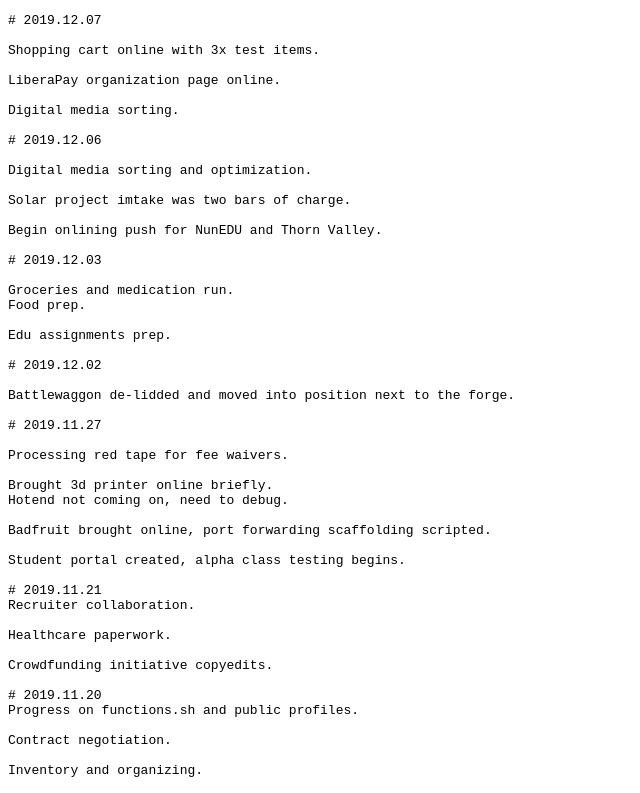
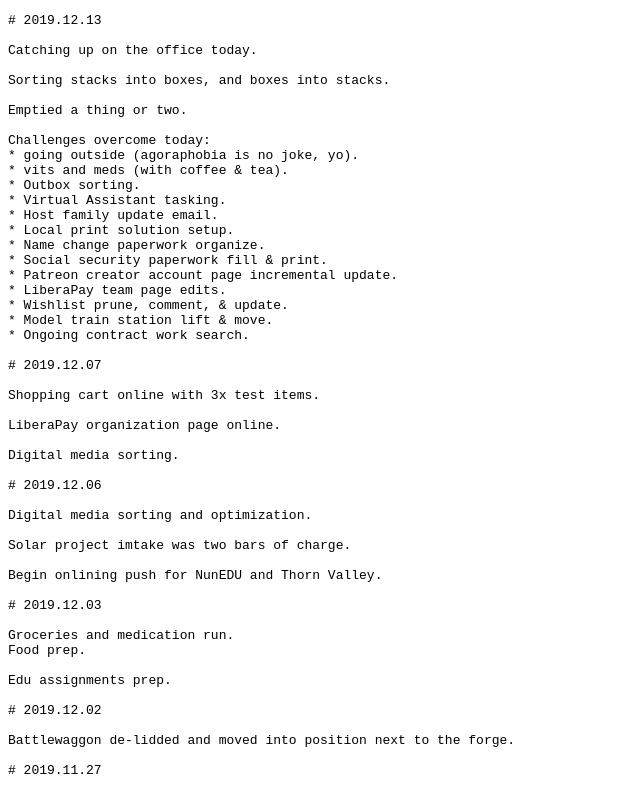
Before and after one commit to rheos-one/changelog, a plain HTML site: page index.html in a window 1280 px wide. Shown: the top 793 px of the page, without its empty margins (0-640 px from the left). Drawn offline with Linux system fonts and the light colour scheme.

Commit message:
Partial day's work.

```diff
--- a/index.html
+++ b/index.html
@@ -6,6 +6,29 @@
 	</head >
 	<body >
 		<pre >
+# 2019.12.13
+
+Catching up on the office today.
+
+Sorting stacks into boxes, and boxes into stacks.
+
+Emptied a thing or two.
+
+Challenges overcome today:
+* going outside (agoraphobia is no joke, yo).
+* vits and meds (with coffee & tea).
+* Outbox sorting.
+* Virtual Assistant tasking.
+* Host family update email.
+* Local print solution setup.
+* Name change paperwork organize.
+* Social security paperwork fill & print.
+* Patreon creator account page incremental update.
+* LiberaPay team page edits.
+* Wishlist prune, comment, & update.
+* Model train station lift & move.
+* Ongoing contract work search.
+
 # 2019.12.07
 
 Shopping cart online with 3x test items.
```
Also changed, not shown: 1 other file.
